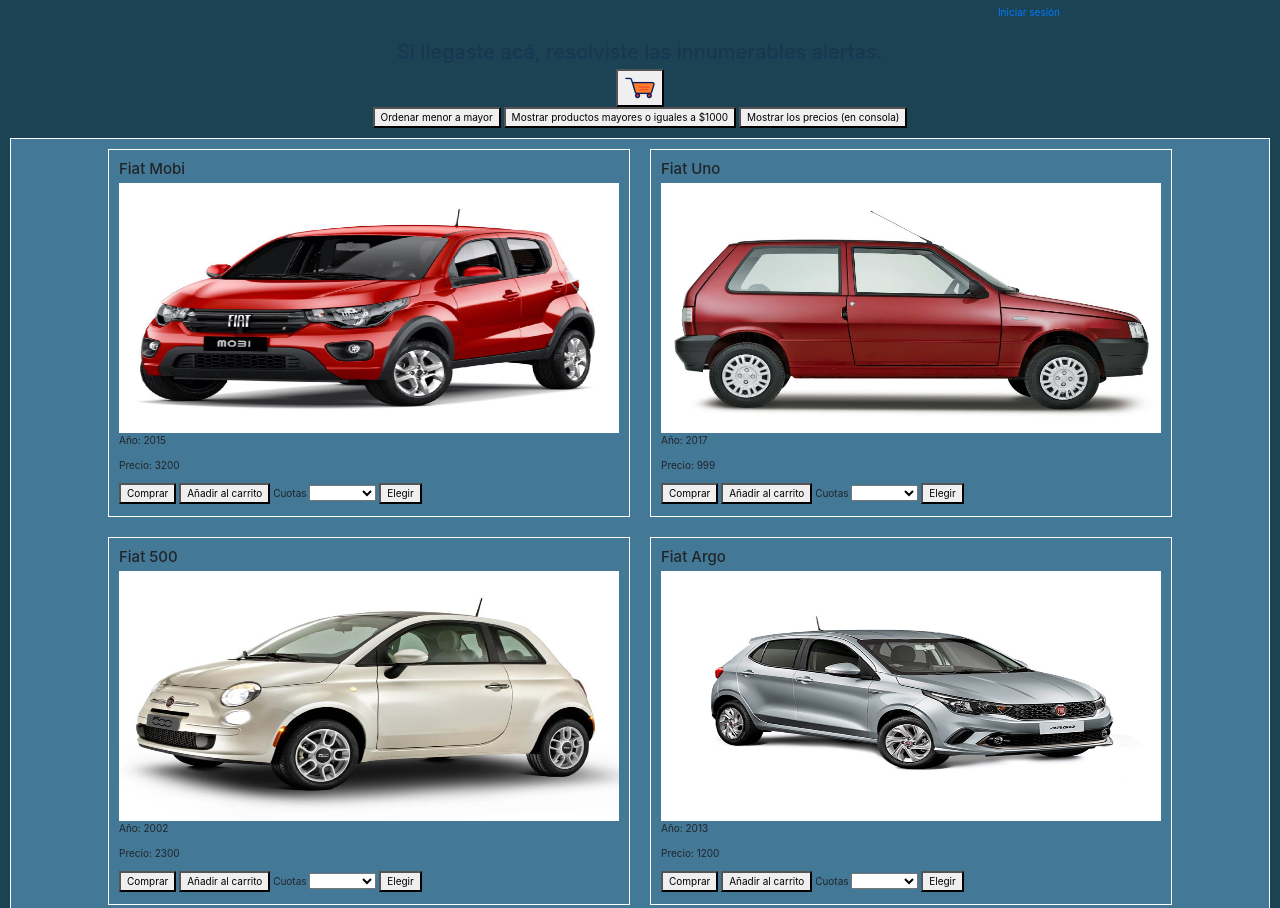
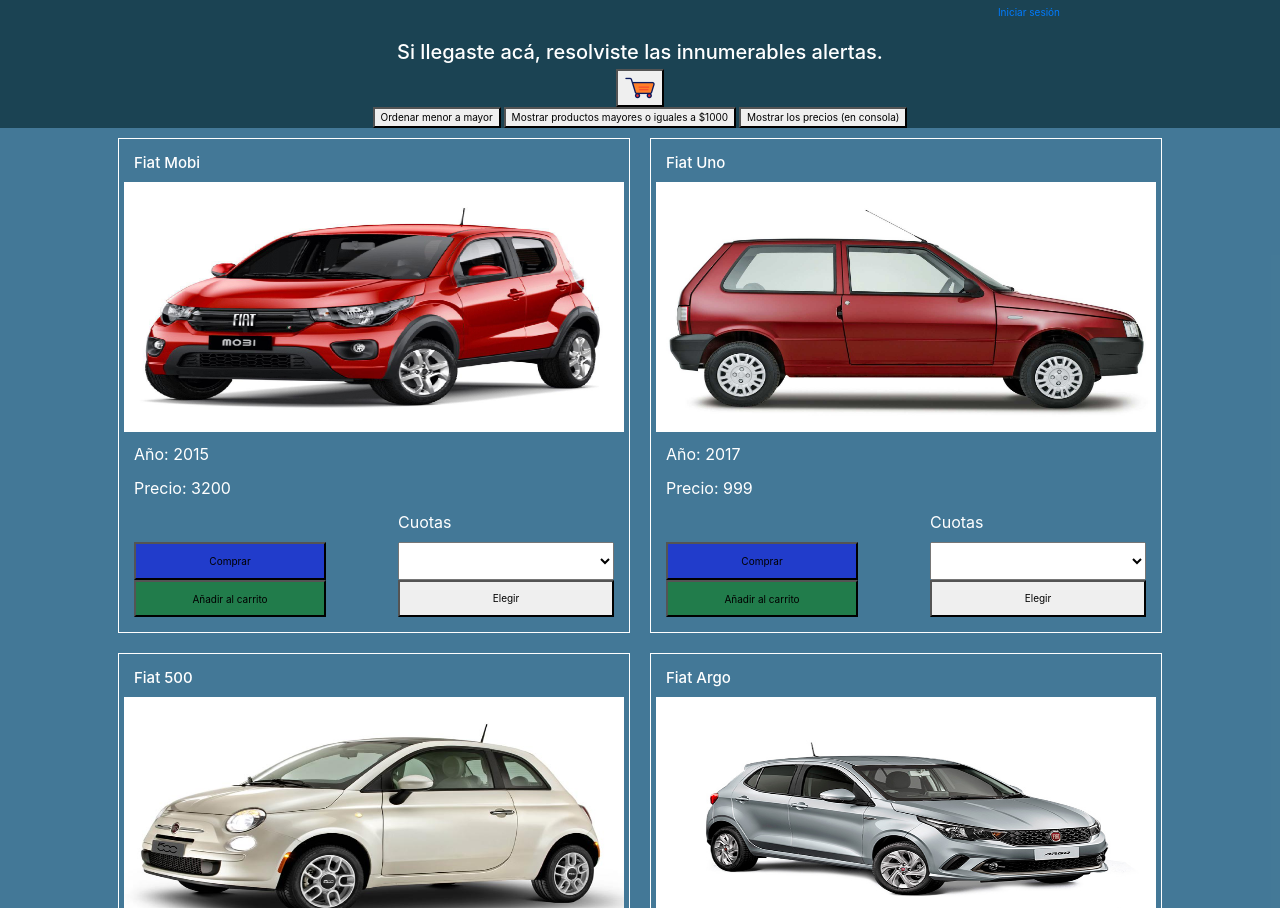
Before and after one commit to coponico/Proyecto-JS, a website: page index.html in a window 1280 px wide. Shown: the top 908 px of the page. Drawn offline with nearby package versions, Linux system fonts and the light colour scheme.

Commit message:
2nda entrega V2

```diff
--- a/js/script.js
+++ b/js/script.js
@@ -33,12 +33,11 @@
     <img src="img/${autoEnArray.imagen}" alt="">
     <p class="productoAño">Año: ${autoEnArray.año}</p>
     <p class="productoPrecio">Precio: ${autoEnArray.precio}</p>
+    <div class="justifyProductos">
     <button id="comprar">Comprar</button>
     <button id="carrito">Añadir al carrito</button>
     <label for="cuotas">Cuotas</label>
-
-
-            <select id="cuotas${autoEnArray.id}" name="cuotas">
+    <select id="cuotas${autoEnArray.id}" class="cuotas" name="cuotas">
         <option value="0"></option>
         <option value="3">3 cuotas</option>
         <option value="6">6 cuotas</option>
@@ -48,14 +47,13 @@
     <button type="button" id="producto${autoEnArray.id}" class="botonElegir">
     Elegir
     </button>
-
-            <div id="precioF${autoEnArray.id}"></div>
-
+        </div>
+    <div id="precioF${autoEnArray.id}" class="precioF"></div>
         `
     productos.appendChild(div)
 
     let btnElegir = document.getElementById(`producto${autoEnArray.id}`)
-        btnElegir.addEventListener('click', ()=>{
+    btnElegir.addEventListener('click', () => {
         elegir(autoEnArray.id)
     })
 })
@@ -72,12 +70,11 @@
         <img src="img/${autoEnArray.imagen}" alt="">
         <p class="productoAño">Año: ${autoEnArray.año}</p>
         <p class="productoPrecio">Precio: ${autoEnArray.precio}</p>
+        <div class="justifyProductos">
         <button id="comprar">Comprar</button>
         <button id="carrito">Añadir al carrito</button>
         <label for="cuotas">Cuotas</label>
-
-
-                <select id="cuotas${autoEnArray.id}" name="cuotas">
+        <select id="cuotas${autoEnArray.id}" class="cuotas" name="cuotas">
             <option value="0"></option>
             <option value="3">3 cuotas</option>
             <option value="6">6 cuotas</option>
@@ -87,14 +84,13 @@
         <button type="button" id="producto${autoEnArray.id}" class="botonElegir">
         Elegir
         </button>
-
-                <div id="precioF${autoEnArray.id}"></div>
-
+            </div>
+        <div id="precioF${autoEnArray.id}" class="precioF"></div>
             `
         productos.appendChild(div)
 
         let btnElegir = document.getElementById(`producto${autoEnArray.id}`)
-            btnElegir.addEventListener('click', ()=>{
+        btnElegir.addEventListener('click', () => {
             elegir(autoEnArray.id)
         })
     })
@@ -108,17 +104,15 @@
         let div = document.createElement('div')
         div.classList.add('producto')
         div.innerHTML += `
-
         <h4 class="productoNombre">${autoEnArray.marca} ${autoEnArray.modelo}</h4>
         <img src="img/${autoEnArray.imagen}" alt="">
         <p class="productoAño">Año: ${autoEnArray.año}</p>
         <p class="productoPrecio">Precio: ${autoEnArray.precio}</p>
+        <div class="justifyProductos">
         <button id="comprar">Comprar</button>
         <button id="carrito">Añadir al carrito</button>
         <label for="cuotas">Cuotas</label>
-
-
-                <select id="cuotas${autoEnArray.id}" name="cuotas">
+        <select id="cuotas${autoEnArray.id}" class="cuotas" name="cuotas">
             <option value="0"></option>
             <option value="3">3 cuotas</option>
             <option value="6">6 cuotas</option>
@@ -128,14 +122,13 @@
         <button type="button" id="producto${autoEnArray.id}" class="botonElegir">
         Elegir
         </button>
-
-                <div id="precioF${autoEnArray.id}"></div>
-
+            </div>
+        <div id="precioF${autoEnArray.id}" class="precioF"></div>
             `
         productos.appendChild(div)
 
         let btnElegir = document.getElementById(`producto${autoEnArray.id}`)
-            btnElegir.addEventListener('click', ()=>{
+        btnElegir.addEventListener('click', () => {
             elegir(autoEnArray.id)
         })
     })
@@ -148,14 +141,14 @@
     let autoSeleccionado = arrayAutos.find(item => item.id == id)
 
     let cuotasSeleccionadas = document.getElementById(`cuotas${id}`).value
-   if(cuotasSeleccionadas >= 1){
+    if (cuotasSeleccionadas >= 1) {
         let precioConCuotas = autoSeleccionado.precio / parseInt(cuotasSeleccionadas)
         console.log(precioConCuotas);
         let precioF = document.getElementById(`precioF${id}`)
-    precioF.innerHTML = `$${parseInt(precioConCuotas)}`
-   }else{
+        precioF.innerHTML = `Precio final: $${parseInt(precioConCuotas)}`
+    } else {
         let precioF = document.getElementById(`precioF${id}`)
-    precioF.innerHTML = `$${parseInt(autoSeleccionado.precio)}`
+        precioF.innerHTML = `Precio final: $${parseInt(autoSeleccionado.precio)}`
     }
 
 }
@@ -169,15 +162,14 @@
         this.dni = dni;
         this.email = email;
         this.sueldo = sueldo;
-}}
+    }
+}
 
 let clientes = []
 
-if(localStorage.getItem('clientes')) {
+if (localStorage.getItem('clientes')) {
     clientes = JSON.parse(localStorage.getItem('clientes'))
-}
-
-else {
+} else {
     clientes = []
 }
 
@@ -207,7 +199,7 @@
 document.getElementById('botonClientes').addEventListener('click', () => {
     let ClientesStorage = JSON.parse(localStorage.getItem('clientes'))
 
-    if(divClientes.children.length == 0) {
+    if (divClientes.children.length == 0) {
         clientes.forEach((clienteArray, indice) => {
             divClientes.innerHTML += `
             <div id="cliente${indice}">
--- a/scss/_productos.scss
+++ b/scss/_productos.scss
@@ -7,18 +7,59 @@
 #Productos {
     display: flex;
     justify-content: center;
-    margin: 1rem;
     flex-flow: wrap;
     background: rgba(109, 174, 219, 0.5);
-    border: white 1px solid;
         .producto {
-            margin: 10px;
+            margin: 1rem;
             border: 1px solid white;
-            padding: 10px;
+            padding: 0.5rem;
+            .precioF {
+                font-size: 1.6rem;
+            }
             img {
                 width: 500px;
                 height: 250px;
             }
+            h4,
+            p {
+                color: White;
+                margin: 1rem;
+            }
+            p {
+                font-size: 1.6rem;
+            }
+            .justifyProductos {
+                display: grid;
+                margin: 1rem;
+                grid-template-columns: 40% 15% 45%;
+                grid-template-rows: 30% 35% 35%;
+                #comprar {
+                    grid-column: 0/1;
+                    grid-row: 2;
+                    padding: 1rem;
+                    background-color: rgba($color: blue, $alpha: .5);
+                }
+                #carrito {
+                    grid-column: 0/1;
+                    grid-row: 3;
+                    padding: 1rem;
+                    background-color: rgba($color: green, $alpha: .5);
+                }
+                label {
+                    grid-row: 0;
+                    grid-column: 3;
+                    font-size: 1.6rem;
+                    color: white;
+                }
+                .cuotas {
+                    grid-row: 2;
+                    grid-column: 3;
+                }
+                .botonElegir {
+                    grid-row: 3;
+                    grid-column: 3;
+                }
+            }
         }
 
 }
--- a/scss/styles.scss
+++ b/scss/styles.scss
@@ -12,11 +12,11 @@
 }
 
 h1 {
-    color: #173753;
+    color: white;
 }
 
 h2 {
-    color: #173753;
+    color: white;
 }
 
 @import "navbar";
```
Also changed, not shown: css/styles.css. Lines whose indentation alone changed are shown as unchanged.
